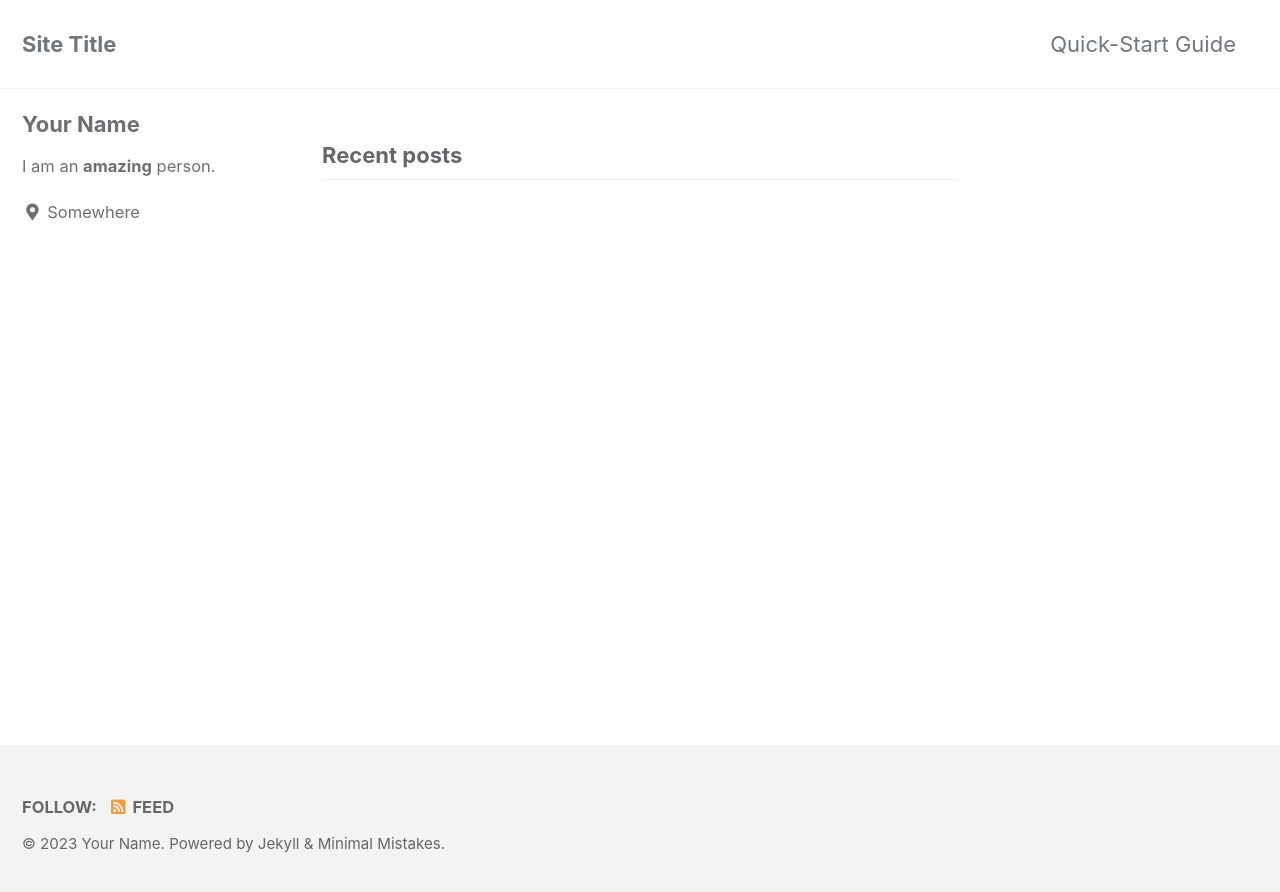
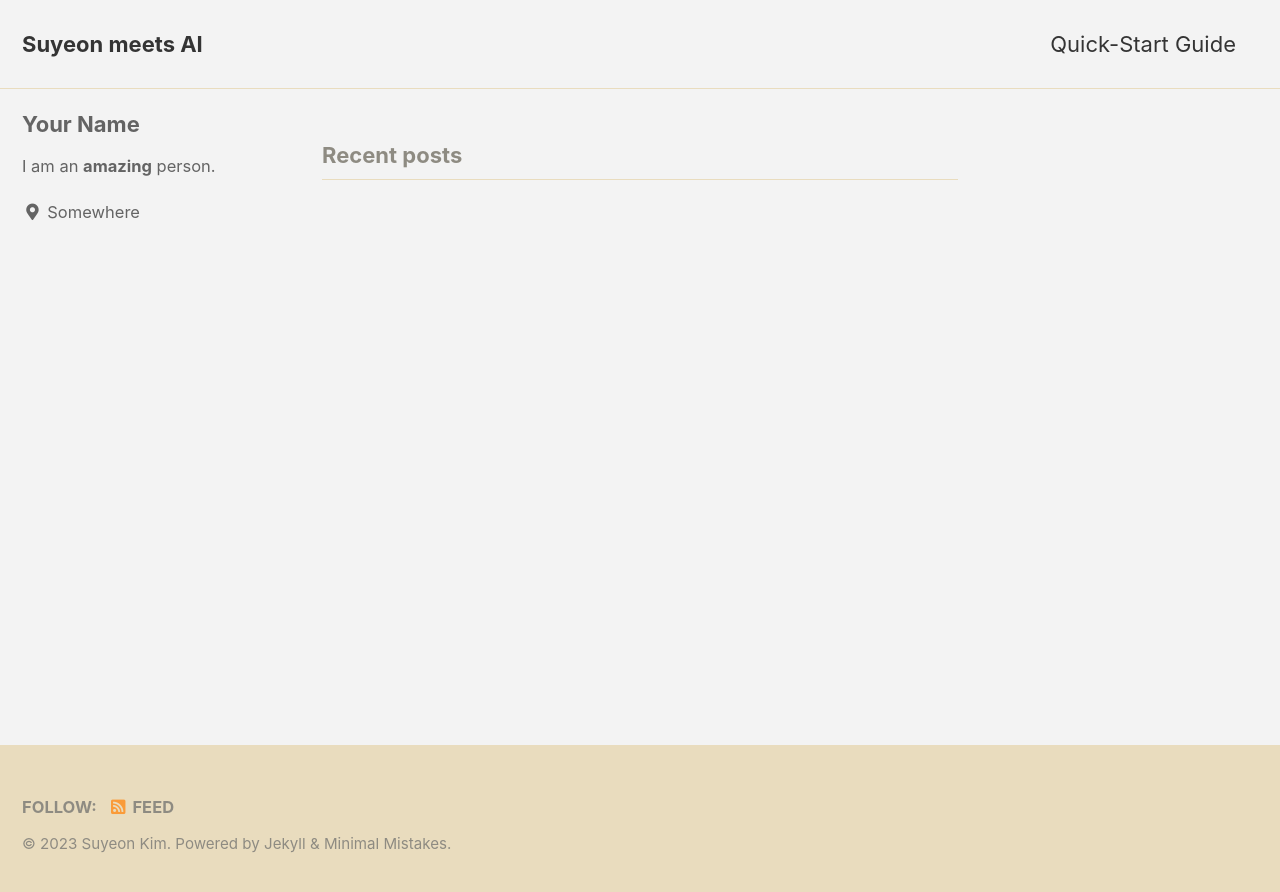
Before and after one commit to suesuekkim/suesuekkim.github.io, a Jekyll site: the page built from index.html, in a window 1280 px wide. Shown: the top 892 px of the page. Built offline with Jekyll 4.4.1, drawn with Linux system fonts in a browser that asks for light colours; cached includes are drawn as plain includes; the list of posts is cut into pages by our own code.

Commit message:
Update _config.yml

```diff
--- a/_config.yml
+++ b/_config.yml
@@ -12,18 +12,18 @@
 
 # theme                  : "minimal-mistakes-jekyll"
 # remote_theme           : "mmistakes/minimal-mistakes"
-minimal_mistakes_skin    : "default" # "air", "aqua", "contrast", "dark", "dirt", "neon", "mint", "plum", "sunrise"
+minimal_mistakes_skin    : "dirt" # "air", "aqua", "contrast", "dark", "dirt", "neon", "mint", "plum", "sunrise"
 
 # Site Settings
 locale                   : "en-US"
-title                    : "Site Title"
+title                    : "Suyeon meets AI"
 title_separator          : "-"
 subtitle                 : # site tagline that appears below site title in masthead
-name                     : "Your Name"
-description              : "An amazing website."
-url                      : # the base hostname & protocol for your site e.g. "https://mmistakes.github.io"
-baseurl                  : # the subpath of your site, e.g. "/blog"
-repository               : # GitHub username/repo-name e.g. "mmistakes/minimal-mistakes"
+name                     : "Suyeon Kim"
+description              : "Research Field : Machine Vision."
+url                      : "https://suesuekkim.github.io"
+baseurl                  : "/suesuekkim"
+repository               : "suesuekkim/suesuekkim.github,io"
 teaser                   : # path of fallback teaser image, e.g. "/assets/images/500x300.png"
 logo                     : # path of logo image to display in the masthead, e.g. "/assets/images/88x88.png"
 masthead_title           : # overrides the website title displayed in the masthead, use " " for no title
```
